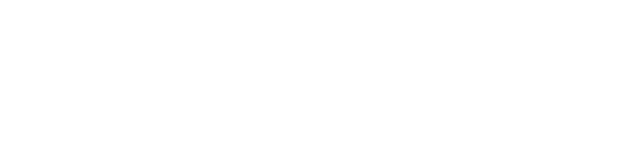
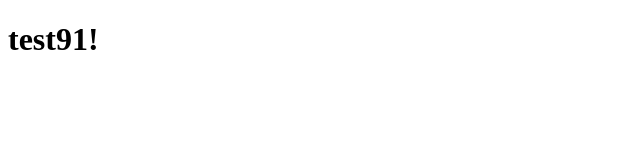
Before and after one commit to francescominutella/test91, a plain HTML site: page index.html in a window 1280 px wide. Shown: the whole page, without its empty margins (0-640 px from the left). Drawn offline with Linux system fonts and the light colour scheme.

Commit message:
add title

```diff
--- a/index.html
+++ b/index.html
@@ -7,6 +7,6 @@
     <title>Document</title>
 </head>
 <body>
-
+    <h1>test91!</h1>
 </body>
 </html>
```
